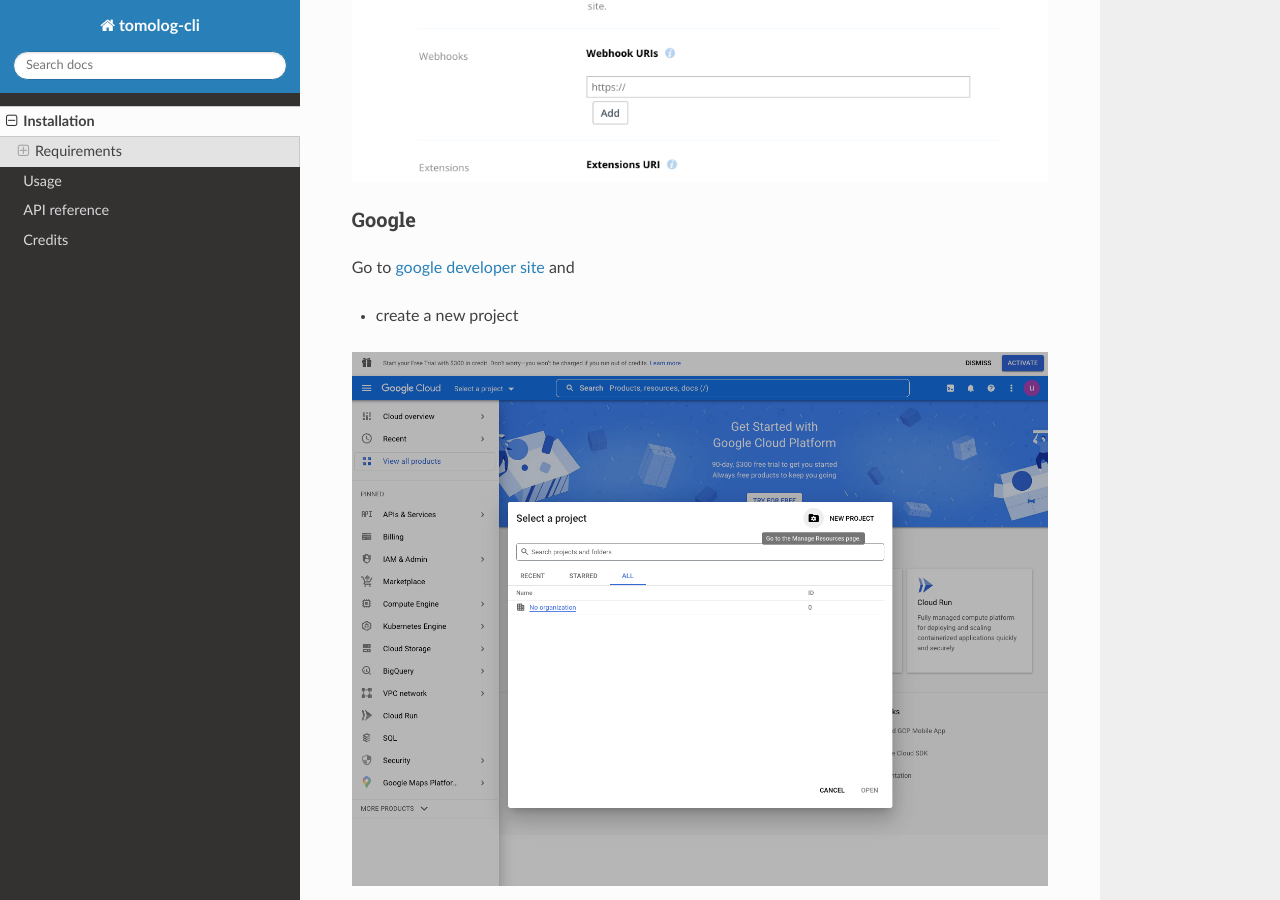
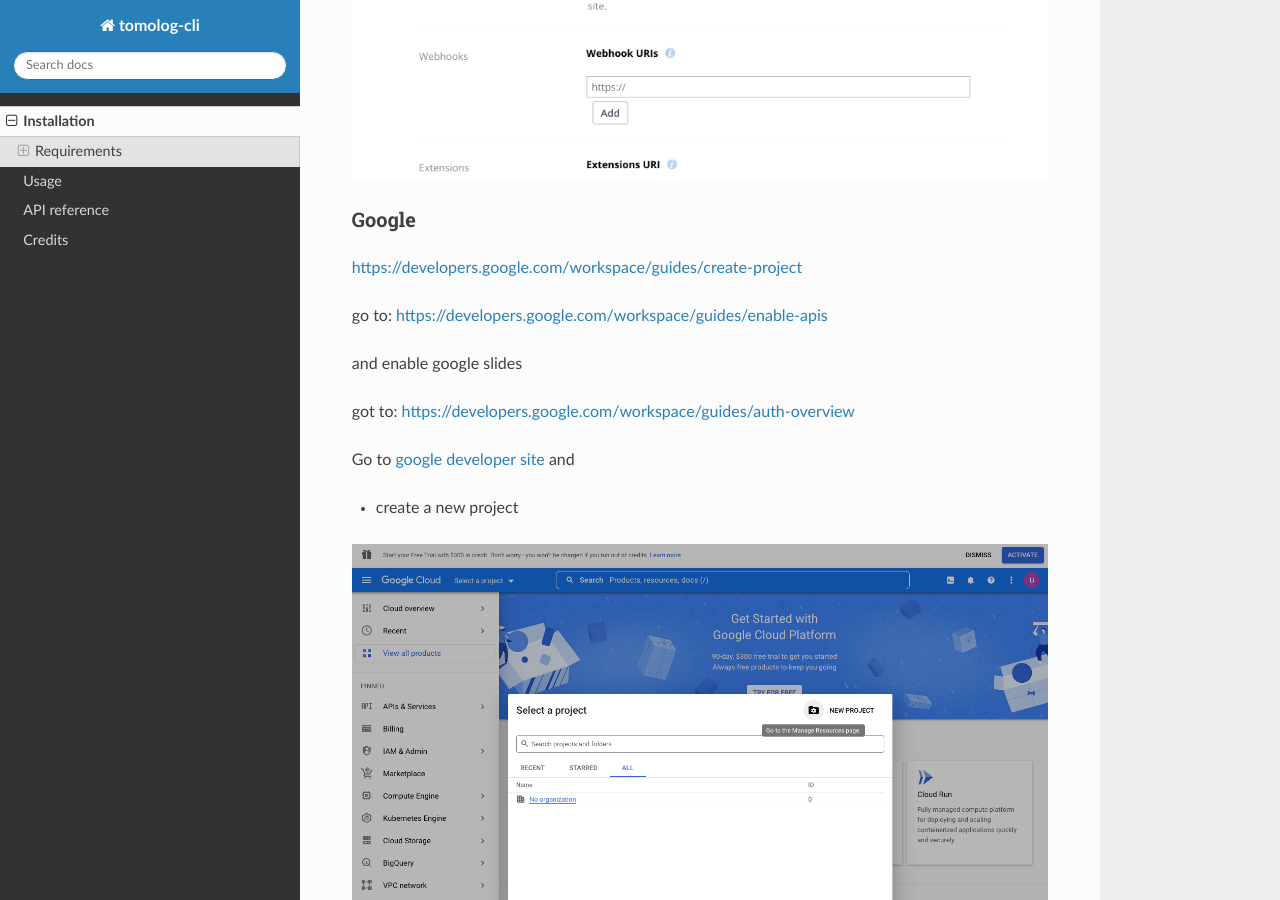
Before and after one commit to xray-imaging/tomolog-cli, a Sphinx documentation site: the page built from docs/source/install.rst, in a window 1280 px wide and 900 px high, scrolled down 4350 px. Built offline with Sphinx 7.4.7 and the Read the Docs theme 2.0.0, drawn with Linux system fonts in a browser that asks for light colours.

Commit message:
docs install wrok in progress

```diff
--- a/docs/source/install.rst
+++ b/docs/source/install.rst
@@ -75,7 +75,17 @@
 Google
 ------
 
-Go to `google developer site <https://console.cloud.google.com/getting-started>`_ and
+https://developers.google.com/workspace/guides/create-project
+
+go to:
+https://developers.google.com/workspace/guides/enable-apis
+
+and enable google slides
+
+got to: https://developers.google.com/workspace/guides/auth-overview
+
+
+Go to `google developer site <https://console.cloud.google.com/>`_ and
 
 - create a new project
 
```
